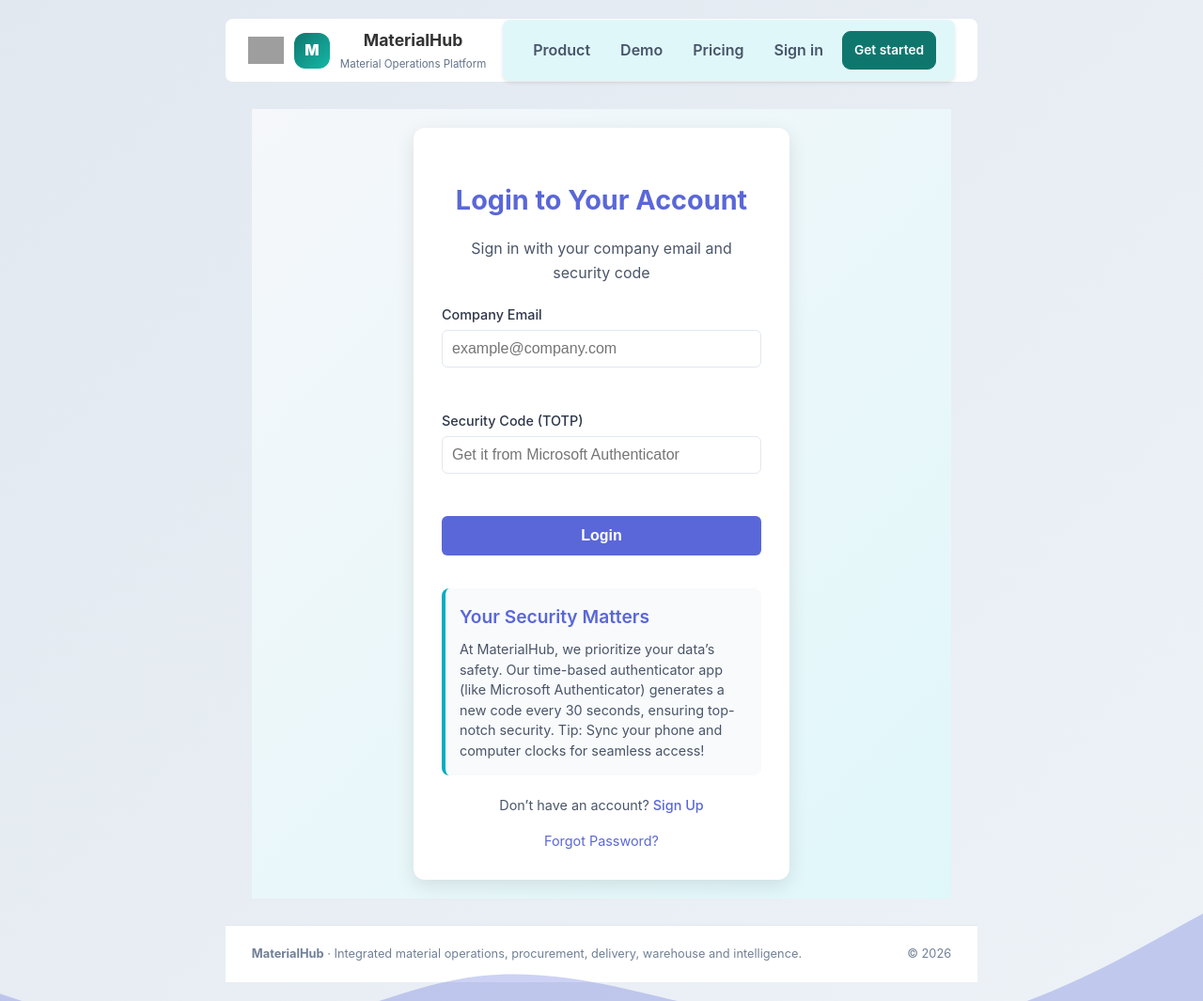
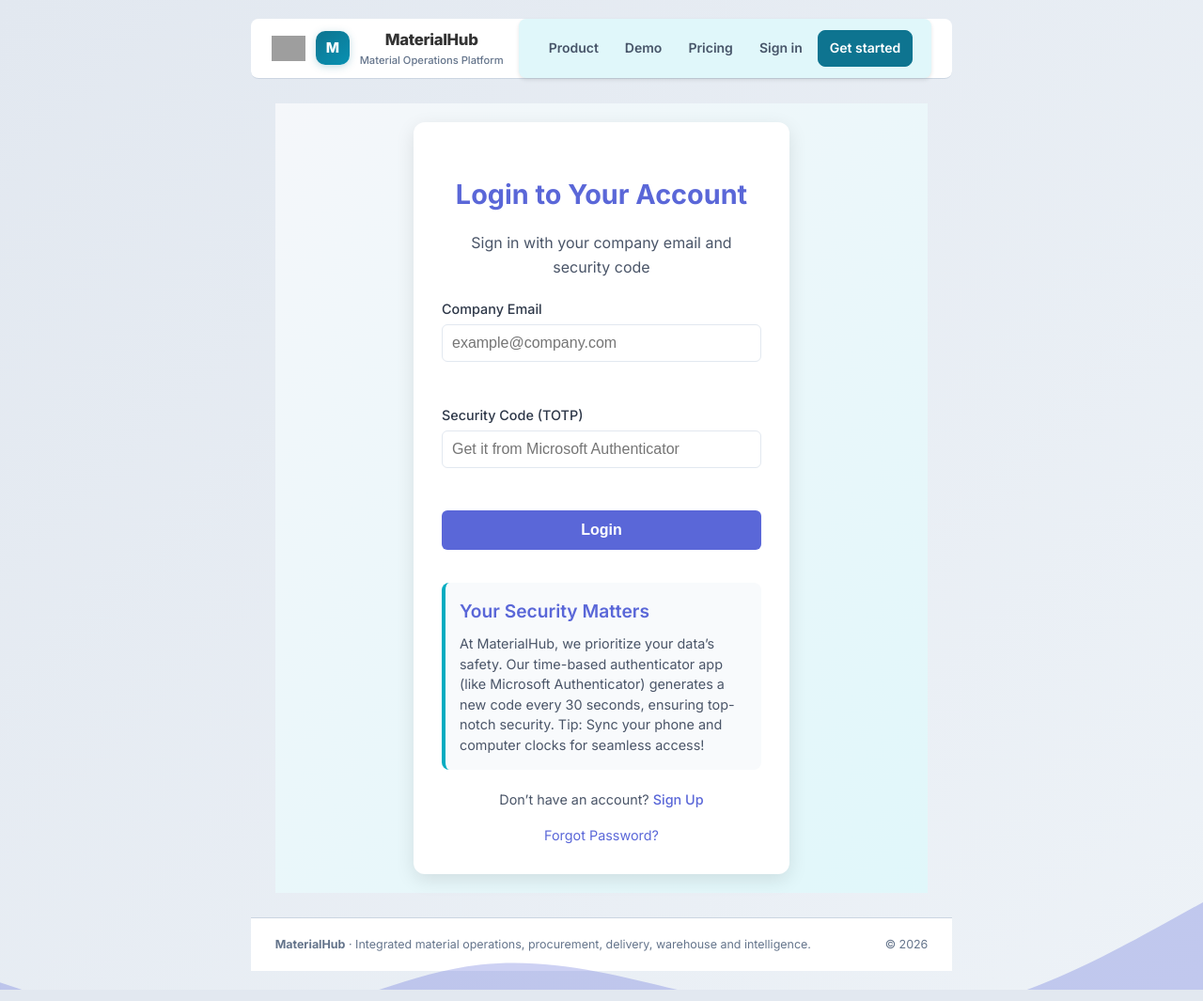
Before and after one commit to Tahmoures54/MaterialHub, a Flask app: a page that uses templates/base.html in a window 1280 px wide. Shown: the whole page at 94% size. Run offline with Flask 3, Linux system fonts and the light colour scheme; grey boxes are pictures that could not be loaded.

Commit message:
feat(ui): align base shell with Iranian sky industrial theme

```diff
--- a/templates/base.html
+++ b/templates/base.html
@@ -3,26 +3,245 @@
 <head>
   <meta charset="utf-8">
   <meta name="viewport" content="width=device-width, initial-scale=1">
-  <meta name="theme-color" content="#0f766e">
+  <meta name="theme-color" content="#0E7490">
   <meta name="description" content="MaterialHub — integrated material procurement, delivery, warehouse and intelligence platform.">
   <title>MaterialHub{% block title %}{% endblock %}</title>
   <link rel="icon" href="{{ url_for('static', filename='favicon.ico') }}">
   <link rel="manifest" href="{{ url_for('static', filename='manifest.json') }}">
+  <link rel="preconnect" href="https://fonts.googleapis.com">
+  <link rel="preconnect" href="https://fonts.gstatic.com" crossorigin>
+  <link href="https://fonts.googleapis.com/css2?family=Inter:wght@400;500;600;700;800&display=swap" rel="stylesheet">
   <link rel="stylesheet" href="{{ url_for('static', filename='css/design-system.css') }}">
   <link rel="stylesheet" href="{{ url_for('static', filename='css/style.css') }}">
   <link rel="stylesheet" href="{{ url_for('static', filename='css/documentation.css') }}">
   <link rel="stylesheet" href="https://cdnjs.cloudflare.com/ajax/libs/font-awesome/5.15.4/css/all.min.css">
   {% block head %}{% endblock %}
   <style>
-    :root{--mh-teal:#0f766e;--mh-teal-2:#14b8a6;--mh-ink:#10233b;--mh-muted:#64748b;--mh-bg:#f5f8fa;--mh-border:#e2e8f0;--mh-card:#fff;--mh-sidebar:#0b1728;--mh-sidebar-2:#10243a}
-    *{box-sizing:border-box} html{scroll-behavior:smooth} body{margin:0;background:var(--mh-bg);color:var(--mh-ink);font-family:Inter,Segoe UI,Arial,sans-serif;min-height:100vh}
-    a{color:inherit}.mh-shell{min-height:100vh}.mh-topbar{height:68px;background:#fff;border-bottom:1px solid var(--mh-border);display:flex;align-items:center;gap:18px;padding:0 24px;position:sticky;top:0;z-index:1000}
-    .mh-brand{display:flex;align-items:center;gap:11px;text-decoration:none;min-width:210px}.mh-brand img{width:38px;height:38px;object-fit:contain}.mh-brand-mark{width:38px;height:38px;border-radius:12px;background:linear-gradient(135deg,var(--mh-teal),var(--mh-teal-2));display:grid;place-items:center;color:#fff;font-weight:900}.mh-brand strong{font-size:1.1rem}.mh-brand span{display:block;font-size:.72rem;color:var(--mh-muted);margin-top:2px}
-    .mh-menu{border:0;background:transparent;font-size:1.15rem;color:#334155;cursor:pointer}.mh-top-actions{margin-left:auto;display:flex;align-items:center;gap:10px}.mh-pill{padding:8px 11px;border:1px solid var(--mh-border);border-radius:999px;background:#fff;text-decoration:none;font-size:.86rem}.mh-pill.primary{background:var(--mh-teal);border-color:var(--mh-teal);color:#fff}.mh-avatar{width:36px;height:36px;border-radius:50%;background:#dff7f4;color:#0f766e;display:grid;place-items:center;font-weight:800}
-    .mh-layout{display:grid;grid-template-columns:250px minmax(0,1fr);min-height:calc(100vh - 68px)}.mh-sidebar{background:linear-gradient(180deg,var(--mh-sidebar),var(--mh-sidebar-2));color:#dbeafe;padding:18px 12px;position:sticky;top:68px;height:calc(100vh - 68px);overflow:auto}.mh-nav-label{font-size:.68rem;text-transform:uppercase;letter-spacing:.12em;color:#7f91a8;padding:13px 12px 7px}.mh-nav a{display:flex;align-items:center;gap:11px;padding:10px 12px;margin:3px 0;border-radius:10px;text-decoration:none;color:#b8c6d8;font-size:.9rem}.mh-nav a:hover,.mh-nav a.active{background:rgba(20,184,166,.14);color:#fff}.mh-nav i{width:18px;text-align:center}.mh-content{min-width:0}.mh-main{max-width:1500px;margin:0 auto;padding:28px}.mh-footer{border-top:1px solid var(--mh-border);padding:20px 28px;color:#718096;background:#fff;font-size:.8rem}.mh-flashes{max-width:1500px;margin:18px auto 0;padding:0 28px}.mh-alert{padding:12px 15px;border-radius:12px;margin-bottom:10px;border:1px solid transparent}.mh-alert-success{background:#ecfdf5;color:#166534;border-color:#bbf7d0}.mh-alert-danger{background:#fef2f2;color:#991b1b;border-color:#fecaca}.mh-alert-info{background:#eff6ff;color:#1d4ed8;border-color:#bfdbfe}.mh-alert-warning{background:#fffbeb;color:#92400e;border-color:#fde68a}
-    .mh-public-nav{display:flex;gap:8px;margin-left:auto}.mh-public-nav a{padding:8px 12px;text-decoration:none;color:#475569;border-radius:9px}.mh-public-nav a:hover{background:#f1f5f9}
-    @media(max-width:950px){.mh-layout{grid-template-columns:1fr}.mh-sidebar{position:fixed;left:-280px;top:68px;width:250px;z-index:999;transition:left .2s ease;box-shadow:10px 0 30px rgba(0,0,0,.15)}body.mh-sidebar-open .mh-sidebar{left:0}.mh-brand{min-width:0}.mh-public-nav{display:none}.mh-main{padding:20px}.mh-topbar{padding:0 15px}}
-    @media(max-width:600px){.mh-main{padding:14px}.mh-footer{padding:16px}.mh-topbar{height:62px}.mh-layout{min-height:calc(100vh - 62px)}.mh-sidebar{top:62px;height:calc(100vh - 62px)}}
+    /* Shell layout — Industrial Iranian Sky */
+    :root {
+      --mh-teal: #0E7490;
+      --mh-teal-2: #0891B2;
+      --mh-ink: #0F172A;
+      --mh-muted: #64748B;
+      --mh-bg: #F1F5F9;
+      --mh-border: #CBD5E1;
+      --mh-card: #FFFFFF;
+      --mh-sidebar: #0B1622;
+      --mh-sidebar-2: #122033;
+    }
+    * { box-sizing: border-box; }
+    html { scroll-behavior: smooth; }
+    body {
+      margin: 0;
+      background: var(--mh-bg);
+      color: var(--mh-ink);
+      font-family: Inter, "Segoe UI", system-ui, sans-serif;
+      min-height: 100vh;
+      -webkit-font-smoothing: antialiased;
+    }
+    a { color: inherit; }
+
+    .mh-shell { min-height: 100vh; }
+
+    /* Top bar */
+    .mh-topbar {
+      height: 64px;
+      background: #FFFFFF;
+      border-bottom: 1px solid var(--mh-border);
+      display: flex;
+      align-items: center;
+      gap: 16px;
+      padding: 0 22px;
+      position: sticky;
+      top: 0;
+      z-index: 1000;
+    }
+    .mh-brand {
+      display: flex;
+      align-items: center;
+      gap: 11px;
+      text-decoration: none;
+      min-width: 210px;
+    }
+    .mh-brand img { width: 36px; height: 36px; object-fit: contain; }
+    .mh-brand-mark {
+      width: 36px;
+      height: 36px;
+      border-radius: 10px;
+      background: linear-gradient(145deg, #0E7490, #0891B2);
+      display: grid;
+      place-items: center;
+      color: #fff;
+      font-weight: 900;
+      font-size: 0.95rem;
+      letter-spacing: -0.02em;
+      box-shadow: 0 2px 8px rgba(14, 116, 144, 0.25);
+    }
+    .mh-brand strong { font-size: 1.05rem; font-weight: 800; letter-spacing: -0.02em; }
+    .mh-brand span {
+      display: block;
+      font-size: 0.7rem;
+      color: var(--mh-muted);
+      margin-top: 1px;
+      font-weight: 500;
+    }
+
+    .mh-menu {
+      border: 0;
+      background: transparent;
+      font-size: 1.1rem;
+      color: #334155;
+      cursor: pointer;
+      padding: 6px;
+      border-radius: 8px;
+    }
+    .mh-menu:hover { background: #F1F5F9; }
+
+    .mh-top-actions {
+      margin-left: auto;
+      display: flex;
+      align-items: center;
+      gap: 8px;
+    }
+    .mh-pill {
+      padding: 7px 12px;
+      border: 1px solid var(--mh-border);
+      border-radius: 8px;
+      background: #fff;
+      text-decoration: none;
+      font-size: 0.84rem;
+      font-weight: 600;
+      color: #334155;
+      transition: background 0.15s, border-color 0.15s, color 0.15s;
+    }
+    .mh-pill:hover { background: #F8FAFC; border-color: #94A3B8; }
+    .mh-pill.primary {
+      background: #0E7490;
+      border-color: #0E7490;
+      color: #fff;
+    }
+    .mh-pill.primary:hover { background: #0C637A; border-color: #0C637A; }
+
+    .mh-avatar {
+      width: 34px;
+      height: 34px;
+      border-radius: 50%;
+      background: #ECFEFF;
+      color: #0E7490;
+      display: grid;
+      place-items: center;
+      font-weight: 800;
+      font-size: 0.85rem;
+      border: 1px solid #A5F3FC;
+    }
+
+    /* Layout */
+    .mh-layout {
+      display: grid;
+      grid-template-columns: 248px minmax(0, 1fr);
+      min-height: calc(100vh - 64px);
+    }
+
+    /* Sidebar — industrial navy */
+    .mh-sidebar {
+      background: linear-gradient(180deg, #0B1622 0%, #122033 100%);
+      color: #94A3B8;
+      padding: 16px 10px;
+      position: sticky;
+      top: 64px;
+      height: calc(100vh - 64px);
+      overflow: auto;
+    }
+    .mh-nav-label {
+      font-size: 0.65rem;
+      text-transform: uppercase;
+      letter-spacing: 0.1em;
+      color: #64748B;
+      padding: 14px 12px 6px;
+      font-weight: 700;
+    }
+    .mh-nav a {
+      display: flex;
+      align-items: center;
+      gap: 10px;
+      padding: 9px 12px;
+      margin: 2px 0;
+      border-radius: 8px;
+      text-decoration: none;
+      color: #94A3B8;
+      font-size: 0.875rem;
+      font-weight: 500;
+      transition: background 0.15s, color 0.15s;
+    }
+    .mh-nav a:hover,
+    .mh-nav a.active {
+      background: rgba(14, 116, 144, 0.18);
+      color: #E0F2FE;
+    }
+    .mh-nav i { width: 18px; text-align: center; font-size: 0.85rem; opacity: 0.9; }
+
+    .mh-content { min-width: 0; }
+    .mh-main {
+      max-width: 1500px;
+      margin: 0 auto;
+      padding: 26px;
+    }
+
+    .mh-footer {
+      border-top: 1px solid var(--mh-border);
+      padding: 18px 26px;
+      color: #64748B;
+      background: #fff;
+      font-size: 0.78rem;
+    }
+
+    .mh-flashes {
+      max-width: 1500px;
+      margin: 16px auto 0;
+      padding: 0 26px;
+    }
+
+    /* Public nav */
+    .mh-public-nav {
+      display: flex;
+      gap: 4px;
+      margin-left: auto;
+      align-items: center;
+    }
+    .mh-public-nav a {
+      padding: 7px 12px;
+      text-decoration: none;
+      color: #475569;
+      border-radius: 8px;
+      font-size: 0.875rem;
+      font-weight: 550;
+    }
+    .mh-public-nav a:hover { background: #F1F5F9; color: #0F172A; }
+
+    @media (max-width: 950px) {
+      .mh-layout { grid-template-columns: 1fr; }
+      .mh-sidebar {
+        position: fixed;
+        left: -280px;
+        top: 64px;
+        width: 250px;
+        z-index: 999;
+        transition: left 0.2s ease;
+        box-shadow: 12px 0 32px rgba(0, 0, 0, 0.2);
+      }
+      body.mh-sidebar-open .mh-sidebar { left: 0; }
+      .mh-brand { min-width: 0; }
+      .mh-public-nav { display: none; }
+      .mh-main { padding: 18px; }
+      .mh-topbar { padding: 0 14px; }
+    }
+    @media (max-width: 600px) {
+      .mh-main { padding: 14px; }
+      .mh-footer { padding: 14px; }
+      .mh-topbar { height: 58px; }
+      .mh-layout { min-height: calc(100vh - 58px); }
+      .mh-sidebar { top: 58px; height: calc(100vh - 58px); }
+    }
   </style>
 </head>
 <body>
```
